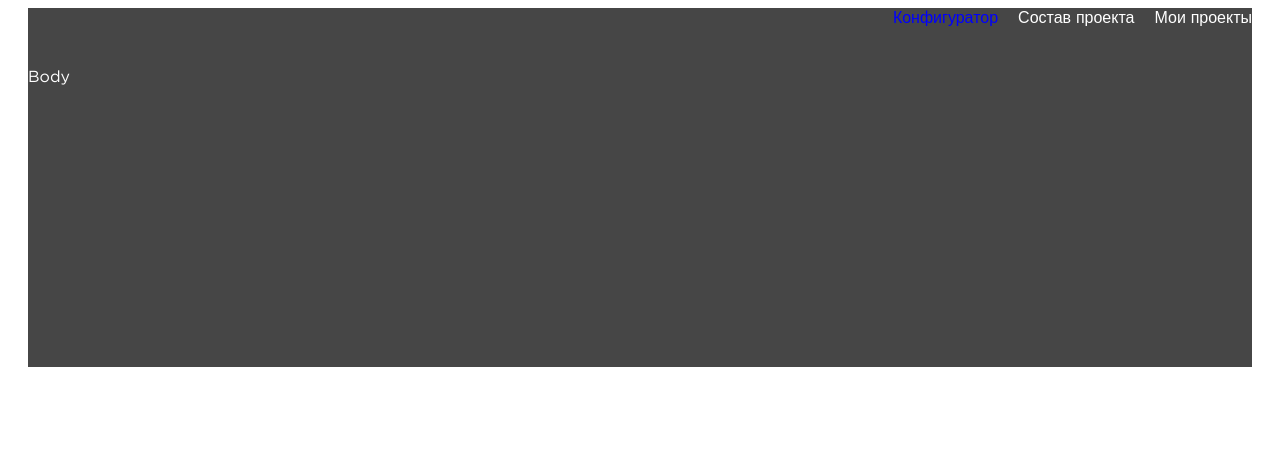
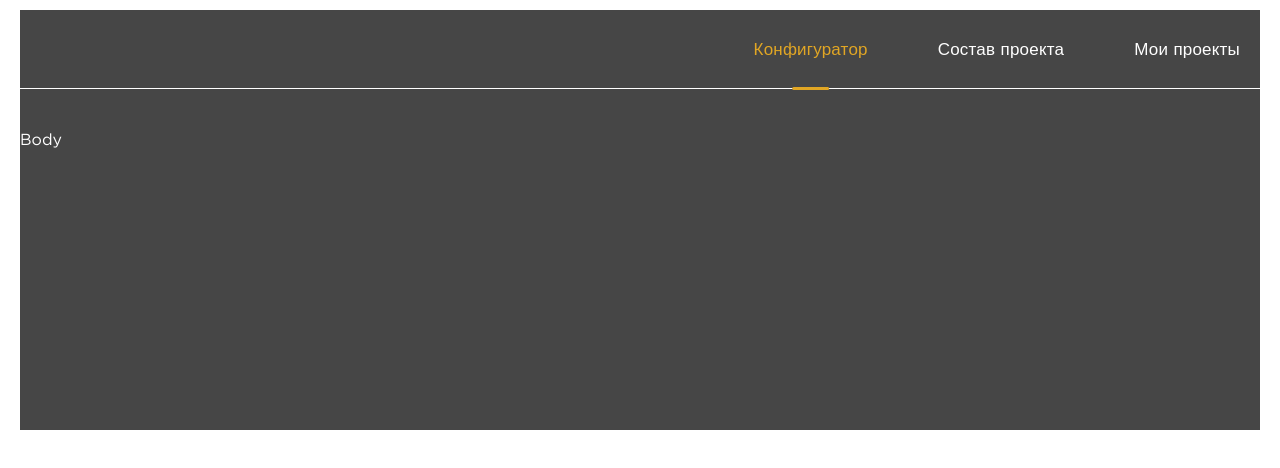
Before and after one commit to AnarAgaev/arte-conf, a React (Vite) app: page / in a window 1280 px wide. Shown: the top 468 px of the page. Built offline with nearby package versions, Linux system fonts and the light colour scheme.

Commit message:
Added layout for nav

```diff
--- a/index.html
+++ b/index.html
@@ -16,6 +16,7 @@
 			It's need only for dev mode. -->
 		<style>
 			html, body { min-height: 100%; }
+			body { margin: 10px 0; }
 			#arteConf { max-width: 1400px; margin: 0 auto; padding: 0 20px; }
 		</style>
 	</head>
--- a/src/Components/App/App.module.sass
+++ b/src/Components/App/App.module.sass
@@ -7,20 +7,21 @@
     justify-content: space-between
     gap: 20px
     position: relative
+    left: 50%
+    transform: translateX(-50%)
     margin: 0
     padding: 0
+    width: 100vw
     min-height: 300px
     background: var(--clr-back)
 
+    @media (min-width: vars.$sm)
+        width: 100%
+        left: 0
+        transform: none
+
     @media (min-width: vars.$lg)
         gap: 40px
-
-
-.pages
-    display: flex
-    justify-content: flex-end
-    align-items: center
-    gap: 20px
 
 
 .body
@@ -33,14 +34,3 @@
 
     @media (min-width: vars.$lg)
         flex-direction: row
-
-
-
-.item
-    cursor: pointer
-
-
-
-.active
-    pointer-events: none
-    color: blue !important
--- a/src/Components/App/App.tsx
+++ b/src/Components/App/App.tsx
@@ -1,9 +1,7 @@
 import { useEffect } from 'react'
-import { useAppSelector, useAppDispatch } from '@hooks'
-import { togglePage } from '@store/appSlice'
-import fetchInitData from '@store/appSlice/Funcs/fetchInitData'
-import { selectAppErrMsg, selectAppPage } from '@store/appSlice'
-import type { T_Page } from "@store/appSlice/types"
+import { useAppDispatch } from '@hooks'
+import { fetchInitData } from '@store/appSlice'
+import { Nav } from '@components'
 import style from './App.module.sass'
 import '@sass/main.sass'
 
@@ -11,55 +9,13 @@ export const App = () => {
 
 	const dispatch = useAppDispatch()
 
-	const appError = useAppSelector(selectAppErrMsg)
-	const currentPage = useAppSelector(selectAppPage)
-
-	if (appError) throw new Error(appError)
-
 	useEffect(() => {
 		dispatch(fetchInitData())
 	}, [dispatch])
 
-
-
-
-
-
-
-
-
-
-
-
-
-
-
-	const onClick = (page: T_Page) => {
-		dispatch(togglePage(page))
-	}
-
-	const classNames = {
-		configuration: `${style.item}${currentPage === 'configurator' ? ` ${style.active}` : ''}`,
-		projectDetail: `${style.item}${currentPage === 'projectDetail' ? ` ${style.active}` : ''}`,
-		projectList: `${style.item}${currentPage === 'projectList' ? ` ${style.active}` : ''}`,
-	}
-
 	return (
 		<section className={`arte-conf-app ${style.app}`}>
-			<ul className={style.pages}>
-				<li onClick={() => onClick('configurator')}
-					className={classNames.configuration}>
-					Конфигуратор
-				</li>
-				<li onClick={() => onClick('projectDetail')}
-					className={classNames.projectDetail}>
-					Состав проекта
-				</li>
-				<li onClick={() => onClick('projectList')}
-					className={classNames.projectList}>
-					Мои проекты
-				</li>
-			</ul>
+			<Nav />
 			<div className={style.body}>Body</div>
 		</section>
 	)
--- /dev/null
+++ b/src/Components/Nav/Nav.module.sass
@@ -0,0 +1,105 @@
+@use '../../Sass/_variables' as vars
+
+.nav
+    width: 100%
+    height: auto
+    position: relative
+    padding-left: 10px
+    padding-right: 10px
+    user-select: none
+
+    overflow-x: auto
+    overflow-y: hidden
+    -ms-overflow-style: none
+    scrollbar-width: none
+
+    &::-webkit-scrollbar
+        width: 0
+        height: 0
+
+    @media (min-width: vars.$sm)
+        padding-left: 20px
+        padding-right: 20px
+
+
+.list
+    display: flex
+    flex-wrap: nowrap
+    align-items: center
+    gap: 15px
+    justify-content: space-between
+    position: relative
+    width: fit-content
+    min-width: 100%
+    height: auto
+
+    @media (min-width: vars.$sm)
+        justify-content: flex-end
+        gap: 30px
+
+    @media (min-width: vars.$md)
+        gap: 50px
+
+    @media (min-width: vars.$lg)
+        gap: 70px
+
+    &::after
+        content: ''
+        display: block
+        position: absolute
+        bottom: 1px
+        left: -10px
+        width: calc( 100% + 20px )
+        height: 1px
+        background: var(--clr-font-light)
+
+        @media (min-width: vars.$sm)
+            left: -20px
+            width: calc( 100% + 40px )
+
+
+.item
+    flex-shrink: 0
+    cursor: pointer
+    white-space: nowrap
+    position: relative
+    z-index: 1
+    font-size: 16px
+    padding-top: 20px
+    padding-bottom: 20px
+    transition: var(--base-transition)
+    cursor: pointer
+    letter-spacing: 0.2px
+
+    @media (min-width: vars.$sm)
+        padding-top: 30px
+        padding-bottom: 30px
+
+    @media (min-width: vars.$lg)
+        font-size: 17px
+
+    @media (hover: hover) and (pointer: fine)
+        &:hover
+            color: var(--clr-font-mid)
+
+    &::after
+        content: ''
+        display: block
+        position: absolute
+        bottom: 0px
+        left: 50%
+        transform: translateX(-50%)
+        width: 0
+        height: 3px
+        background: var(--clr-accent)
+        border-radius: 3px
+        transition: var(--base-transition)
+        transition-timing-function: ease-out
+
+
+.active
+    pointer-events: none
+    color: var(--clr-accent)
+
+    &::after
+        width: 33% !important
--- /dev/null
+++ b/src/Components/Nav/Nav.tsx
@@ -0,0 +1,42 @@
+import { useAppDispatch, useAppSelector } from '@hooks'
+import { togglePage, selectAppPage } from '@store/appSlice'
+import type { T_Page } from "@store/appSlice/types"
+
+import style from './Nav.module.sass'
+
+const { nav, list, item, active } = style
+
+export const Nav = () => {
+
+    const dispatch = useAppDispatch()
+	const currentPage = useAppSelector(selectAppPage)
+
+	const onClick = (page: T_Page) => {
+		dispatch(togglePage(page))
+	}
+
+	const classNames = {
+		configuration: `${item}${currentPage === 'configurator' ? ` ${active}` : ''}`,
+		projectDetail: `${item}${currentPage === 'projectDetail' ? ` ${active}` : ''}`,
+		projectList: `${item}${currentPage === 'projectList' ? ` ${active}` : ''}`,
+	}
+
+    return (
+        <nav className={nav}>
+            <ul className={list}>
+                <li onClick={() => onClick('configurator')}
+                    className={classNames.configuration}>
+                    Конфигуратор
+                </li>
+                <li onClick={() => onClick('projectDetail')}
+                    className={classNames.projectDetail}>
+                    Состав проекта
+                </li>
+                <li onClick={() => onClick('projectList')}
+                    className={classNames.projectList}>
+                    Мои проекты
+                </li>
+            </ul>
+        </nav>
+    )
+}
--- a/src/Components/index.ts
+++ b/src/Components/index.ts
@@ -1,2 +1,3 @@
 export * from './ErrorBoundary/ErrorBoundary'
 export * from './App/App'
+export * from './Nav/Nav'
--- a/src/Sass/main.sass
+++ b/src/Sass/main.sass
@@ -31,7 +31,7 @@
 
     box-sizing: border-box
     font-family: var(--font-prime)
-    font-size: medium
+    font-size: 16px
     font-style: normal
     font-weight: normal
     color: var(--clr-font-light)
@@ -45,17 +45,20 @@
         box-sizing: border-box
         outline: 0 !important
         font-family: var(--font-prime)
-        font-size: medium
+        font-size: 16px
         font-style: normal
         font-weight: 400
         color: var(--clr-font-light)
         letter-spacing: normal
 
 
-    ul, li
+    ul
         list-style: none
         margin: 0
         padding: 0
+
+    li
+        list-style: none
 
 
     img
--- a/src/Store/appSlice/Funcs/fetchInitData.ts
+++ b/src/Store/appSlice/Funcs/fetchInitData.ts
@@ -5,7 +5,7 @@ import { createAsyncThunk } from '@reduxjs/toolkit'
 //     id: number
 // }
 
-const fetchInitData = createAsyncThunk<string, undefined, { rejectValue: string, fulfilledValue: string }> (
+export const fetchInitData = createAsyncThunk<string, undefined, { rejectValue: string, fulfilledValue: string }> (
 
     'app/fetchInitData',
 
@@ -49,5 +49,3 @@ const fetchInitData = createAsyncThunk<string, undefined, { rejectValue: string,
         }
     }
 )
-
-export default fetchInitData
--- a/src/Store/appSlice/index.ts
+++ b/src/Store/appSlice/index.ts
@@ -3,7 +3,7 @@ import type { T_AppState } from '@store/appSlice/types'
 
 // Actions
 import { togglePage as togglePageAction } from './Actions'
-import fetchInitData from '../appSlice/Funcs/fetchInitData'
+import { fetchInitData } from './Funcs'
 
 const initialState: T_AppState = {
     errorMessage: null,
@@ -82,3 +82,6 @@ export const {
     selectAppLoadMsg,
     selectAppSucMsg
 } = appSlice.selectors
+
+// Re export async funcs
+export { fetchInitData }
```
